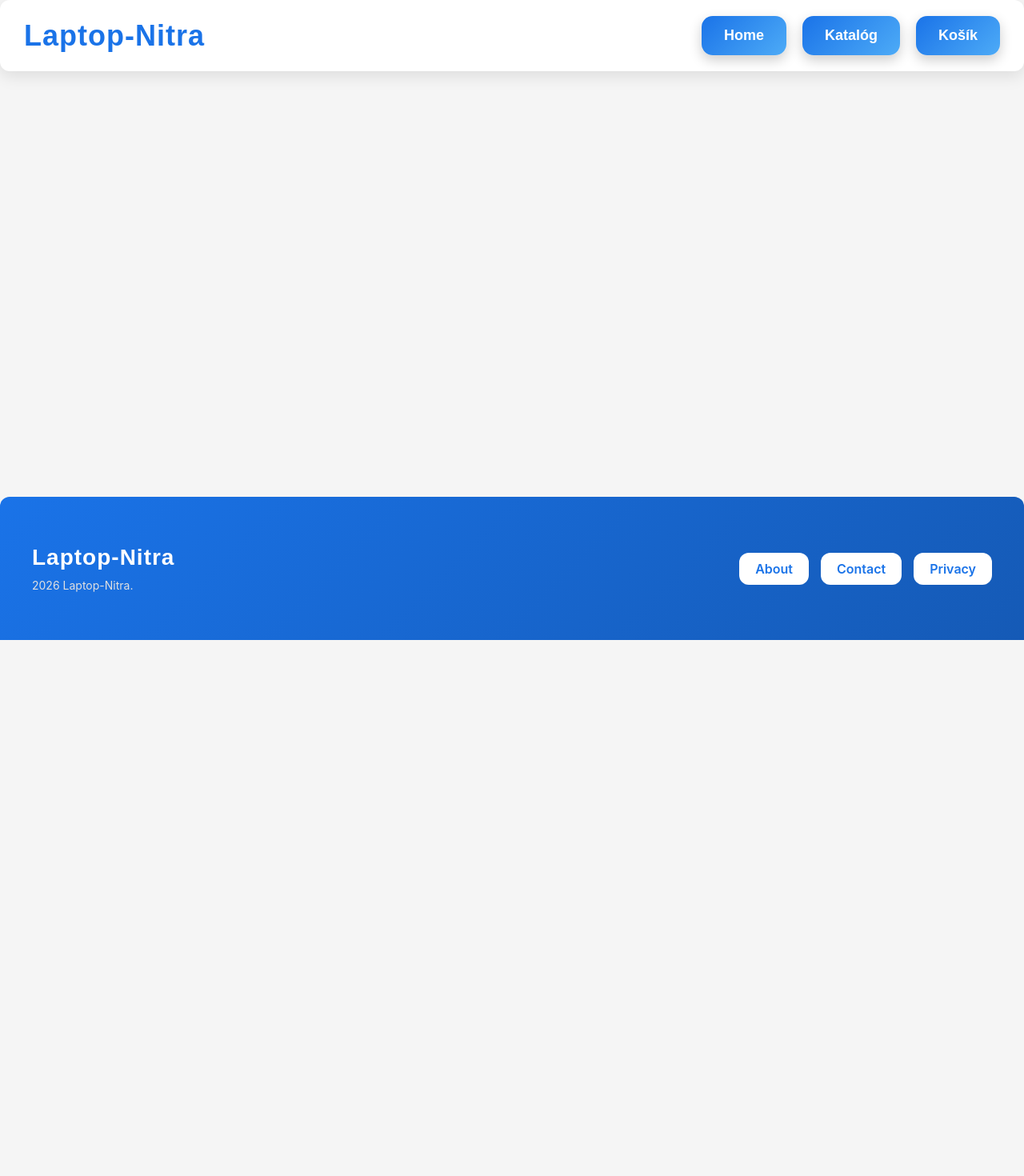
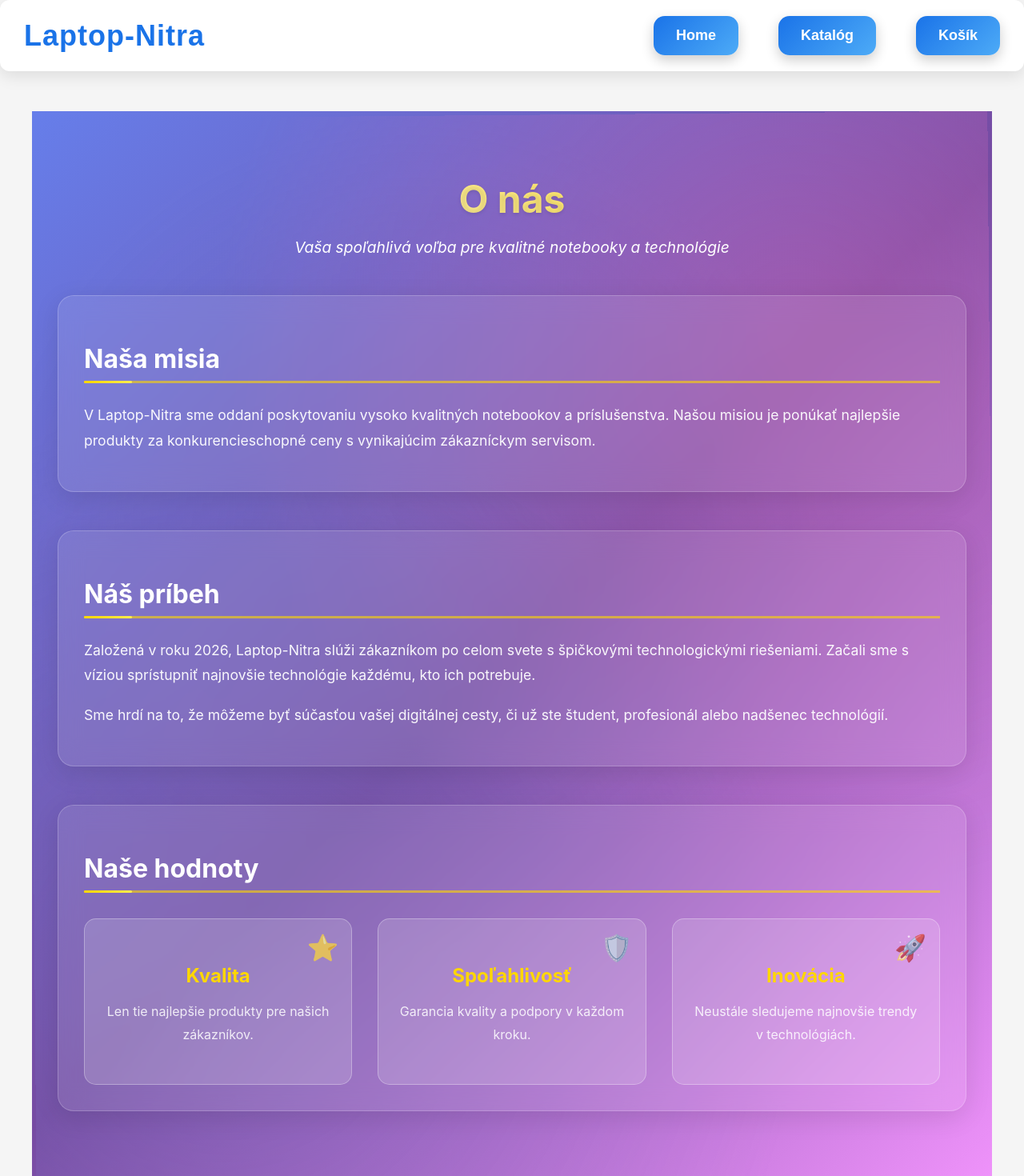
Before and after one commit to nnnpppxxx/vue-project, a Vue app: page /about in a window 1280 px wide. Shown: the top 1470 px of the page at 80% size. Before the commit the page ends 800 px from the top, so only its background shows below. Built offline with nearby package versions, Linux system fonts and the light colour scheme.

Commit message:
add about page

```diff
--- a/src/assets/style.css
+++ b/src/assets/style.css
@@ -97,7 +97,7 @@ button {
   color: white;
   font-weight: 500;
   transition: background 0.2s, transform 0.2s;
-  margin-left: 12px;
+  margin-left: 20px;
 }
 button:hover {
   background: var(--accent-dark);
@@ -129,6 +129,7 @@ button:hover {
 .nav {
   display: flex;
   align-items: center;
+  gap: 30px;
 }
 
 /* Навигационные кнопки "вау" */
@@ -609,3 +610,219 @@ button:hover {
     margin-top: 16px;
   }
 }
+
+/* About Page */
+.about {
+  padding: 3rem 0;
+  background: linear-gradient(135deg, #667eea 0%, #764ba2 50%, #f093fb 100%);
+  color: white;
+  min-height: 100vh;
+  position: relative;
+  overflow: hidden;
+}
+
+.about::before {
+  content: '';
+  position: absolute;
+  top: 0;
+  left: 0;
+  right: 0;
+  bottom: 0;
+  background:
+    radial-gradient(circle at 20% 80%, rgba(120, 119, 198, 0.3) 0%, transparent 50%),
+    radial-gradient(circle at 80% 20%, rgba(255, 119, 198, 0.3) 0%, transparent 50%),
+    radial-gradient(circle at 40% 40%, rgba(120, 119, 198, 0.2) 0%, transparent 50%);
+  animation: float 6s ease-in-out infinite;
+}
+
+@keyframes float {
+  0%, 100% { transform: translateY(0px) rotate(0deg); }
+  33% { transform: translateY(-10px) rotate(1deg); }
+  66% { transform: translateY(10px) rotate(-1deg); }
+}
+
+.about .container {
+  padding: 0 2rem;
+  position: relative;
+  z-index: 1;
+}
+
+.about-header {
+  text-align: center;
+  margin-bottom: 3rem;
+  animation: fadeInUp 1s ease-out;
+}
+
+@keyframes fadeInUp {
+  from {
+    opacity: 0;
+    transform: translateY(30px);
+  }
+  to {
+    opacity: 1;
+    transform: translateY(0);
+  }
+}
+
+.about-header h1 {
+  font-size: 3rem;
+  margin-bottom: 1rem;
+  font-weight: 700;
+  background: linear-gradient(45deg, #fff, #ffd700);
+  -webkit-background-clip: text;
+  -webkit-text-fill-color: transparent;
+  background-clip: text;
+  text-shadow: 0 2px 4px rgba(0,0,0,0.1);
+}
+
+.subtitle {
+  font-size: 1.2rem;
+  opacity: 0.9;
+  font-style: italic;
+  animation: fadeInUp 1s ease-out 0.2s both;
+}
+
+.about-content section {
+  margin-bottom: 3rem;
+  background: rgba(255, 255, 255, 0.1);
+  padding: 2rem;
+  border-radius: 20px;
+  backdrop-filter: blur(15px);
+  border: 1px solid rgba(255, 255, 255, 0.2);
+  box-shadow: 0 8px 32px rgba(0, 0, 0, 0.1);
+  animation: fadeInUp 1s ease-out 0.4s both;
+  transition: transform 0.3s ease, box-shadow 0.3s ease;
+}
+
+.about-content section:hover {
+  transform: translateY(-5px);
+  box-shadow: 0 12px 40px rgba(0, 0, 0, 0.15);
+}
+
+.about-content h2 {
+  font-size: 2rem;
+  margin-bottom: 1.5rem;
+  color: #fff;
+  border-bottom: 3px solid rgba(255, 215, 0, 0.6);
+  padding-bottom: 0.5rem;
+  position: relative;
+}
+
+.about-content h2::after {
+  content: '';
+  position: absolute;
+  bottom: -3px;
+  left: 0;
+  width: 60px;
+  height: 3px;
+  background: linear-gradient(90deg, #ffd700, #ffed4e);
+  border-radius: 2px;
+}
+
+.about-content p {
+  line-height: 1.8;
+  margin-bottom: 1rem;
+  font-size: 1.1rem;
+  color: rgba(255, 255, 255, 0.95);
+}
+
+.values-grid {
+  display: grid;
+  grid-template-columns: repeat(auto-fit, minmax(280px, 1fr));
+  gap: 2rem;
+  margin-top: 2rem;
+}
+
+.value-item {
+  text-align: center;
+  padding: 2rem 1.5rem;
+  background: rgba(255, 255, 255, 0.15);
+  border-radius: 15px;
+  transition: all 0.4s ease;
+  border: 1px solid rgba(255, 255, 255, 0.3);
+  position: relative;
+  overflow: hidden;
+  animation: fadeInUp 1s ease-out 0.6s both;
+}
+
+.value-item::before {
+  content: '';
+  position: absolute;
+  top: 0;
+  left: -100%;
+  width: 100%;
+  height: 100%;
+  background: linear-gradient(90deg, transparent, rgba(255, 255, 255, 0.2), transparent);
+  transition: left 0.5s ease;
+}
+
+.value-item:hover::before {
+  left: 100%;
+}
+
+.value-item:hover {
+  transform: translateY(-10px) scale(1.02);
+  box-shadow: 0 15px 35px rgba(0, 0, 0, 0.2);
+  background: rgba(255, 255, 255, 0.25);
+}
+
+.value-item h3 {
+  font-size: 1.5rem;
+  margin-bottom: 1rem;
+  color: #ffd700;
+  position: relative;
+  z-index: 1;
+}
+
+.value-item p {
+  font-size: 1rem;
+  opacity: 0.9;
+  position: relative;
+  z-index: 1;
+}
+
+/* Иконки для ценностей */
+.value-item:nth-child(1)::after {
+  content: '⭐';
+  font-size: 2rem;
+  position: absolute;
+  top: 1rem;
+  right: 1rem;
+  opacity: 0.7;
+}
+
+.value-item:nth-child(2)::after {
+  content: '🛡️';
+  font-size: 2rem;
+  position: absolute;
+  top: 1rem;
+  right: 1rem;
+  opacity: 0.7;
+}
+
+.value-item:nth-child(3)::after {
+  content: '🚀';
+  font-size: 2rem;
+  position: absolute;
+  top: 1rem;
+  right: 1rem;
+  opacity: 0.7;
+}
+
+@media (max-width: 768px) {
+  .about-header h1 {
+    font-size: 2rem;
+  }
+
+  .about-content section {
+    padding: 1.5rem;
+  }
+
+  .values-grid {
+    grid-template-columns: 1fr;
+  }
+
+  .about::before {
+    animation-duration: 8s;
+  }
+}
--- a/src/components/SiteFooter.vue
+++ b/src/components/SiteFooter.vue
@@ -6,7 +6,7 @@
         <p>2026 Laptop-Nitra.</p>
       </div>
       <div class="footer-right">
-        <a href="#" class="footer-link">About</a>
+        <router-link to="/about" class="footer-link">About</router-link>
         <a href="#" class="footer-link">Contact</a>
         <a href="#" class="footer-link">Privacy</a>
       </div>
--- a/src/router/index.js
+++ b/src/router/index.js
@@ -4,6 +4,7 @@ import Products from '../views/Products.vue'
 import ProductDetail from '../views/ProductDetail.vue'
 import CartView from '../views/CartView.vue'
 import Checkout from '../views/Checkout.vue'
+import About from '../views/About.vue'
 
 
 const routes = [
@@ -11,7 +12,8 @@ const routes = [
 { path: '/products', component: Products },
 { path: '/product/:id', component: ProductDetail, props: true },
 { path: '/cart', component: CartView },
-{ path: '/checkout', component: Checkout }
+{ path: '/checkout', component: Checkout },
+{ path: '/about', component: About }
 ]
 
 
--- /dev/null
+++ b/src/views/About.vue
@@ -0,0 +1,47 @@
+<template>
+  <div class="about">
+    <div class="container">
+      <div class="about-header">
+        <h1>O nás</h1>
+        <p class="subtitle">Vaša spoľahlivá voľba pre kvalitné notebooky a technológie</p>
+      </div>
+
+      <div class="about-content">
+        <section class="mission">
+          <h2>Naša misia</h2>
+          <p>V Laptop-Nitra sme oddaní poskytovaniu vysoko kvalitných notebookov a príslušenstva. Našou misiou je ponúkať najlepšie produkty za konkurencieschopné ceny s vynikajúcim zákazníckym servisom.</p>
+        </section>
+
+        <section class="story">
+          <h2>Náš príbeh</h2>
+          <p>Založená v roku 2026, Laptop-Nitra slúži zákazníkom po celom svete s špičkovými technologickými riešeniami. Začali sme s víziou sprístupniť najnovšie technológie každému, kto ich potrebuje.</p>
+          <p>Sme hrdí na to, že môžeme byť súčasťou vašej digitálnej cesty, či už ste študent, profesionál alebo nadšenec technológií.</p>
+        </section>
+
+        <section class="values">
+          <h2>Naše hodnoty</h2>
+          <div class="values-grid">
+            <div class="value-item">
+              <h3>Kvalita</h3>
+              <p>Len tie najlepšie produkty pre našich zákazníkov.</p>
+            </div>
+            <div class="value-item">
+              <h3>Spoľahlivosť</h3>
+              <p>Garancia kvality a podpory v každom kroku.</p>
+            </div>
+            <div class="value-item">
+              <h3>Inovácia</h3>
+              <p>Neustále sledujeme najnovšie trendy v technológiách.</p>
+            </div>
+          </div>
+        </section>
+      </div>
+    </div>
+  </div>
+</template>
+
+<script>
+export default {
+  name: 'About'
+}
+</script>
```
